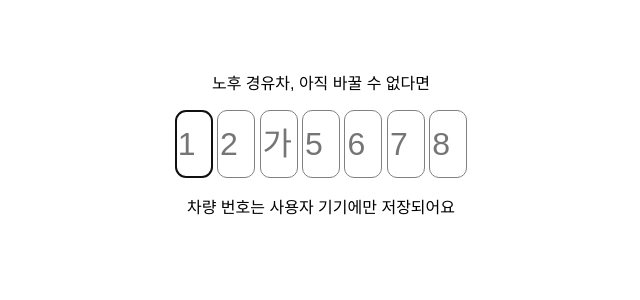
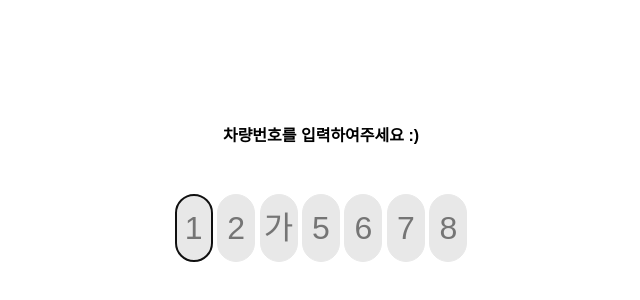
Before and after one commit to SWUnivHack2023-Team24/dustdrive-front, a SvelteKit app: page /carNumberInput in a window 1280 px wide. Shown: the part 224-524 px from the top of the page, without its empty margins (319-959 px from the left). Built offline with nearby package versions, Linux system fonts and the light colour scheme; a web font is replaced by a local one.

Commit message:
fix(carNumber): apply design

```diff
--- a/src/routes/carNumberInput/+page.svelte
+++ b/src/routes/carNumberInput/+page.svelte
@@ -10,6 +10,12 @@
     let carTypeCompleted = false;
 
     function nextCarInput(event) {
+        if (event.target.value !== "") {
+            event.target.setAttribute("style", "background: #FFD460; border: solid 1px #FFD460;");
+        } else {
+            event.target.removeAttribute("style");
+        }
+
         if (event.target.nextElementSibling.getAttribute("type") === "hidden") {
             carTypeField.focus();
         } else {
@@ -21,12 +27,15 @@
         if (Number(event.target.value)) {
             newCarOnlyField.setAttribute("type", "number");
             newCarOnlyField.value = Number(event.target.value);
+            newCarOnlyField.setAttribute("style", "background: #FFD460; border: solid 1px #FFD460;");
             event.target.value = "";
         } else if (carType.includes(event.target.value) && !carTypeCompleted) {
             carTypeCompleted = true;
             event.target.nextElementSibling.focus();
+            event.target.setAttribute("style", "background: #FFD460; border: solid 1px #FFD460;");
         } else {
             carTypeCompleted = false;
+            event.target.removeAttribute("style");
         }
     }
 
@@ -56,7 +65,7 @@
 
 <main>
     <section bind:this={inputCarStep} in:fade>
-        <p>노후 경유차, 아직 바꿀 수 없다면</p>
+        <p>차량번호를 입력하여주세요 :&#41;</p>
         <form bind:this={inputCarForm} class="inputCarForm" name="inputCar">
             <input name="carNumber" type="number" placeholder="1" maxlength="1" min="1" max="9" size="1" inputmode="numeric" on:input={nextCarInput} autofocus />
             <input name="carNumber" type="number" placeholder="2" maxlength="1" min="0" max="9" size="1" inputmode="numeric" on:input={nextCarInput} />
@@ -67,7 +76,6 @@
             <input name="carNumber" type="number" placeholder="7" maxlength="1" size="1" min="0" max="9" on:input={nextCarInput} inputmode="numeric" />
             <input name="carNumber" type="number" placeholder="8" maxlength="1" size="1" min="0" max="9" inputmode="numeric" on:input={joinInputAndSend}/>
         </form>
-        <p>차량 번호는 사용자 기기에만 저장되어요</p>
     </section>
 </main>
 
@@ -75,26 +83,30 @@
 
     main {
         font-family: "Pretendard Variable", sans-serif;
+        font-weight: 600;
 
         display: flex;
         flex-direction: column;
         justify-content: center;
         align-items: center;
-        height: 90vh;
+        height: 100vh;
     }
 
     section p {
         text-align: center;
+        margin-bottom: 3em;
     }
 
     .inputCarForm input {
         font-family: "Pretendard Variable", sans-serif;
 
         aspect-ratio: 1/2;
-        border-radius: 10px;
-        border: solid 1px gray;
+        background: #E8E8E8;
+        border-radius: 1.25rem;
+        border: solid 1px #E8E8E8;
         font-size: 2em;
         max-height: 2em;
+        text-align: center;
     }
 
     input[type='number'] {
```
